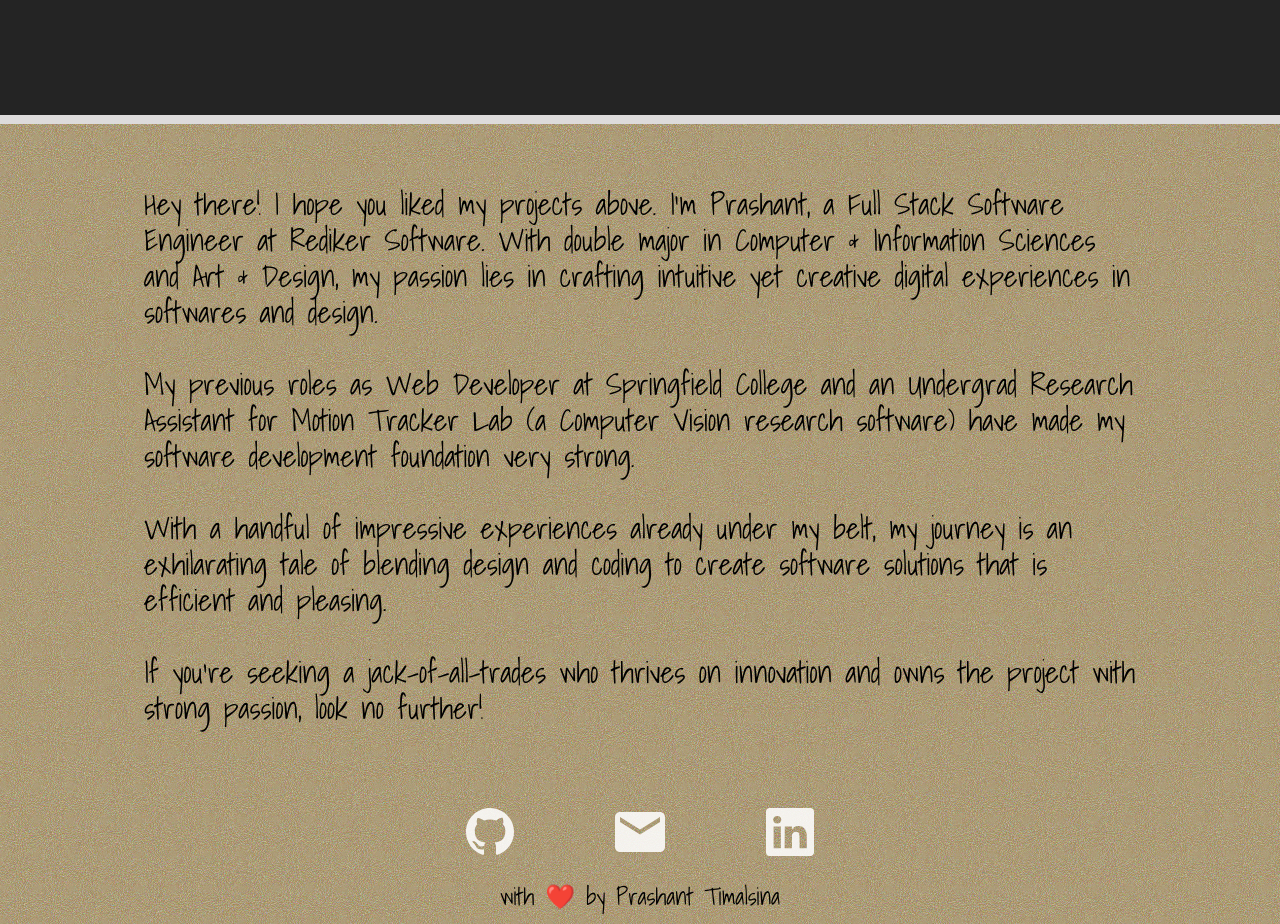
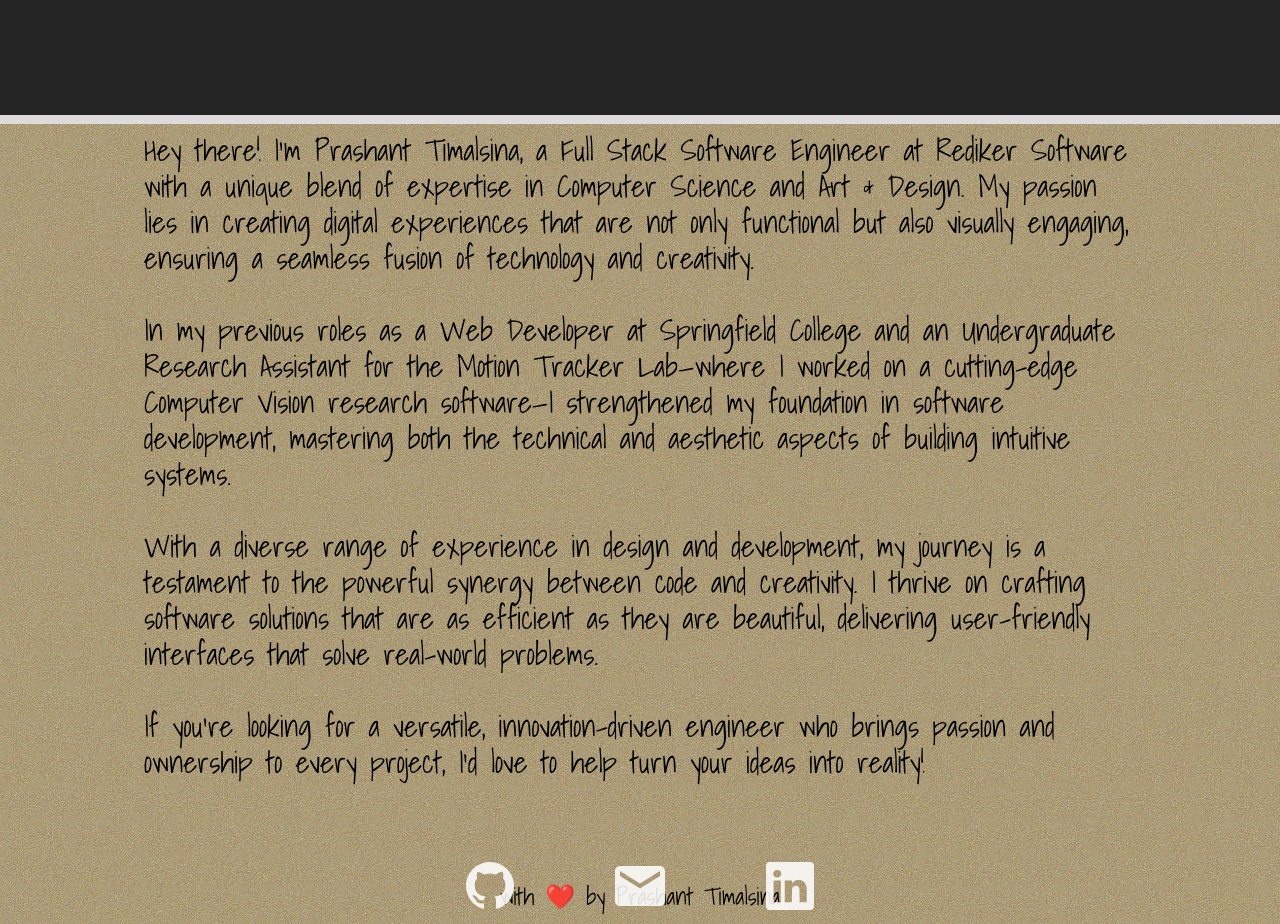
Before and after one commit to tprashant-21/tprashant-21.github.io, a React (Vite) app: page / in a window 1280 px wide. Shown: the part 2860-3784 px from the top of the page. Built offline with nearby package versions, Linux system fonts and the light colour scheme.

Commit message:
Updating ContactSec.tsx

```diff
--- a/src/sections/ContactSec.tsx
+++ b/src/sections/ContactSec.tsx
@@ -28,10 +28,10 @@ const ContactSec = () => {
            whileInView={{opacity: 1, transition: {duration: 1, stiffness: 100, type: "spring"}}}
            viewport={{ amount: 0.9, once: false }}
            >
-          <Paragraph text="Hey there! I hope you liked my projects above. I'm Prashant, a Full Stack Software Engineer at Rediker Software. With double major in Computer & Information Sciences and Art & Design, my passion lies in crafting intuitive yet creative digital experiences in softwares and design." />
-          <Paragraph text="My previous roles as Web Developer at Springfield College and an Undergrad Research Assistant for Motion Tracker Lab (a Computer Vision research software) have made my software development foundation very strong." />
-          <Paragraph text="With a handful of impressive experiences already under my belt, my journey is an exhilarating tale of blending design and coding to create software solutions that is efficient and pleasing. " />
-          <Paragraph text="If you're seeking a jack-of-all-trades who thrives on innovation and owns the project with strong passion, look no further!" />
+          <Paragraph text="Hey there! I'm Prashant Timalsina, a Full Stack Software Engineer at Rediker Software with a unique blend of expertise in Computer Science and Art & Design. My passion lies in creating digital experiences that are not only functional but also visually engaging, ensuring a seamless fusion of technology and creativity." />
+          <Paragraph text="In my previous roles as a Web Developer at Springfield College and an Undergraduate Research Assistant for the Motion Tracker Lab—where I worked on a cutting-edge Computer Vision research software—I strengthened my foundation in software development, mastering both the technical and aesthetic aspects of building intuitive systems." />
+          <Paragraph text="With a diverse range of experience in design and development, my journey is a testament to the powerful synergy between code and creativity. I thrive on crafting software solutions that are as efficient as they are beautiful, delivering user-friendly interfaces that solve real-world problems." />
+          <Paragraph text="If you're looking for a versatile, innovation-driven engineer who brings passion and ownership to every project, I'd love to help turn your ideas into reality!" />
         </motion.div>
 
         <motion.div
```
